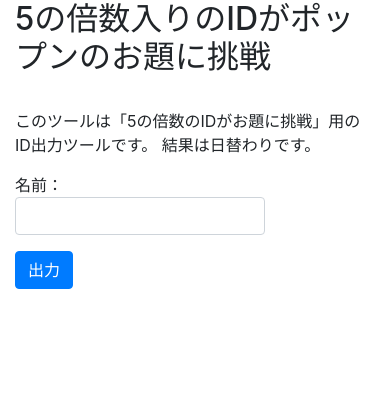
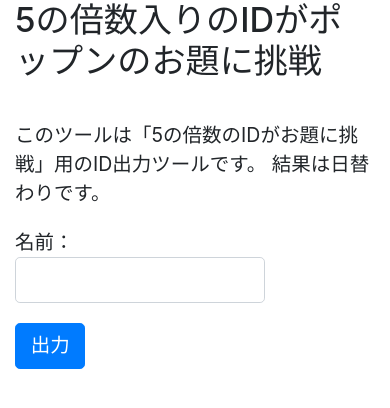
Before and after one commit to Ketoku/popnwiki_id_generator, a plain HTML site: page index.html in a window 390 px wide. Drawn offline with nearby package versions, Linux system fonts and the light colour scheme.

Commit message:
[add]main.html

```diff
--- a/index.html
+++ b/index.html
@@ -165,11 +165,20 @@
         }
     </script>
 
+    <meta name="viewport" content="width=device-width, initial-scale=1.0, maximum-scale=1.0, minimum-scale=1.0">
+    <style type="text/css">
+        @media screen and (max-width: 500px) {
+
+            html {
+                font-size: 5vw;
+            }
+        }
+    </style>
 </head>
 
 <body>
     <div class="container-fluid">
-        <h2>5の倍数入りのIDがポップンのお題に挑戦</h2><br>
+        <h3>5の倍数入りのIDがポップンのお題に挑戦</h3><br>
         <div id='output'></div>
     </div>
 
```
